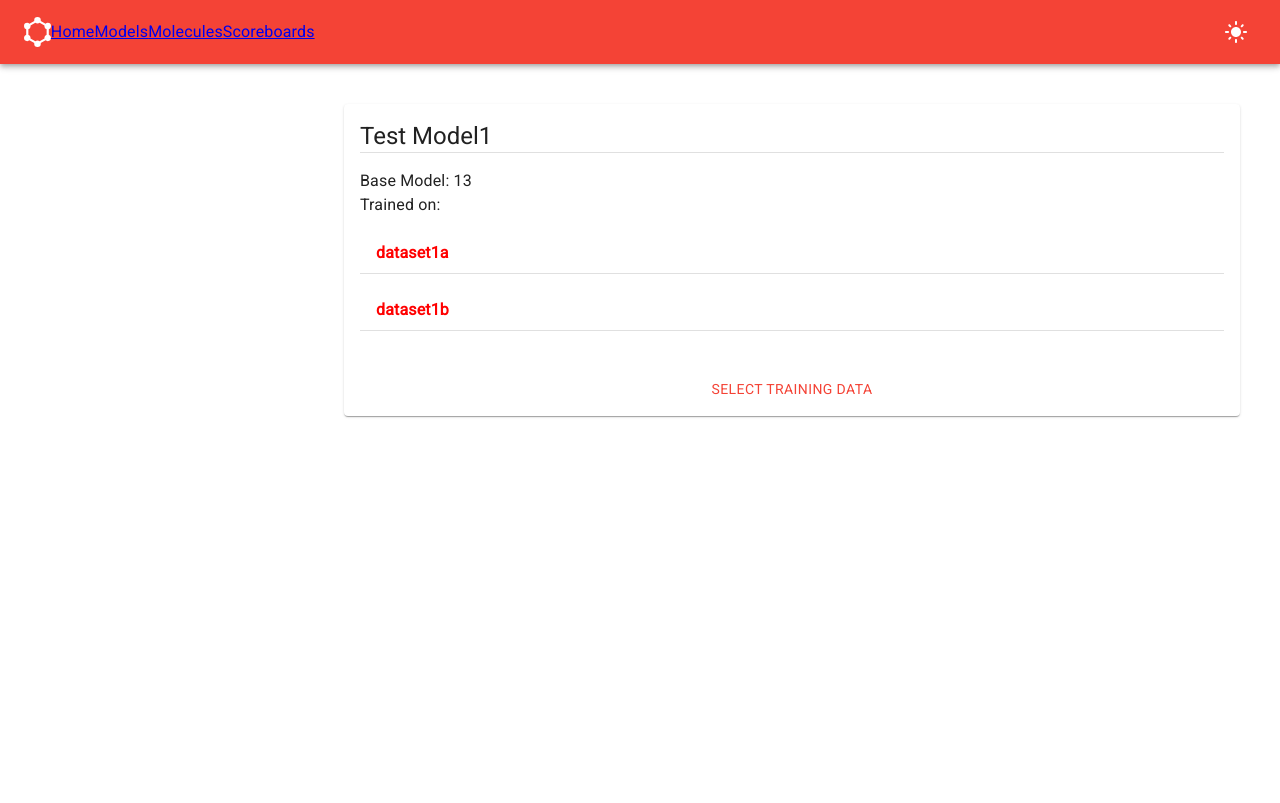
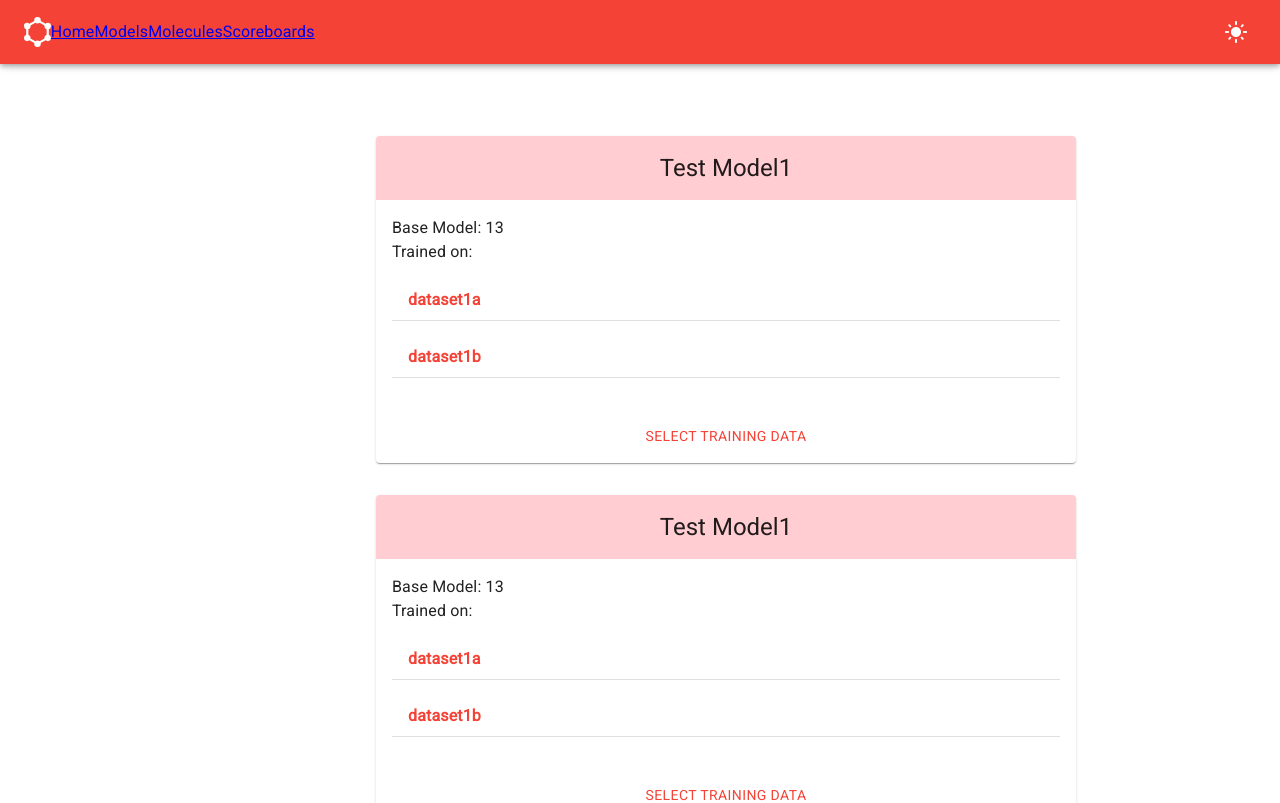
Before and after one commit to Robert-K/MAChINE, a React (Create React App) app in the folder frontend/: page /models in a window 1280 px wide. Shown: the top 803 px of the page. Built offline with nearby package versions, Linux system fonts and the light colour scheme.

Commit message:
UPD "Models" page aesthetics

```diff
--- a/frontend/src/App.js
+++ b/frontend/src/App.js
@@ -15,6 +15,9 @@ const themeLight = createTheme({
   palette: {
     primary: {
       main: red[500],
+    },
+    contrastbackground: {
+      main: red[100],
     },
   },
 })
--- a/frontend/src/internal/Fitting.js
+++ b/frontend/src/internal/Fitting.js
@@ -3,8 +3,14 @@ import {
   Collapse,
   Divider,
   List,
-  ListItem,
   ListItemButton,
+  Paper,
+  Table,
+  TableBody,
+  TableCell,
+  TableContainer,
+  TableRow,
+  Typography,
 } from '@mui/material'
 import React from 'react'
 
@@ -22,31 +28,49 @@ class Fitting {
 
   render() {
     const [open, setOpen] = React.useState(false)
+    const rows = [
+      createData('Epochs', this.epochs),
+      createData('Accuracy', this.accuracy),
+    ]
     return (
       <List>
-        {/* TODO: connect style to theme */}
         <style>{`
           .listKey {
             font-weight: bold;
-            color: red;
           }
         `}</style>
         <ListItemButton onClick={() => setOpen(!open)}>
-          <div className="listKey"> {this.dataset} </div>
+          <Typography className="listKey" sx={{ color: 'primary.main' }}>
+            {' '}
+            {this.dataset}{' '}
+          </Typography>
         </ListItemButton>
         <Collapse in={open}>
-          <List>
-            <ListItem>
-              <div className="listKey">Epochs: </div> {this.epochs}
-            </ListItem>
-            <ListItem>
-              <div className="listKey">Accuracy: </div> {this.accuracy}%
-            </ListItem>
-          </List>
+          <TableContainer component={Paper}>
+            <Table sx={{ minWidth: 500 }}>
+              <TableBody>
+                {rows.map((row) => (
+                  <TableRow key={row.property}>
+                    <TableCell component="th" scope="row">
+                      {row.property}
+                    </TableCell>
+                    <TableCell style={{ width: 160 }} align="right">
+                      {row.value}
+                    </TableCell>
+                  </TableRow>
+                ))}
+              </TableBody>
+            </Table>
+          </TableContainer>
         </Collapse>
         <Divider />
       </List>
     )
   }
 }
+
+function createData(property, value) {
+  return { property, value }
+}
+
 export default Fitting
--- a/frontend/src/routes/ModelsPage.js
+++ b/frontend/src/routes/ModelsPage.js
@@ -4,7 +4,7 @@ import {
   Card,
   CardActions,
   CardContent,
-  Divider,
+  CardHeader,
   Grid,
   List,
   Typography,
@@ -23,6 +23,9 @@ export default function ModelsPage() {
         </Grid>
         <Grid item md={9}>
           {ModelDescription()}
+          {ModelDescription()}
+          {ModelDescription()}
+          {ModelDescription()}
         </Grid>
       </Grid>
     </Box>
@@ -40,10 +43,13 @@ function ModelDescription() {
   models[1].addFitting('dataset2b', 12, 78)
   // const selectedModelIndex = React.useState(0)
   return (
-    <Card>
+    <Card sx={{ m: 4, maxWidth: 700 }}>
+      <CardHeader
+        sx={{ backgroundColor: 'contrastbackground.main' }}
+        title={models[0].name}
+        align="center"
+      ></CardHeader>
       <CardContent>
-        <Typography variant="h5">{models[0].name}</Typography>
-        <Divider sx={{ mb: 2 }} />
         <Typography>Base Model: {models[0].baseModel}</Typography>
         <Typography>Trained on: </Typography>
         <List>{models[0].fittings.map((fitting) => fitting.render())}</List>
```
